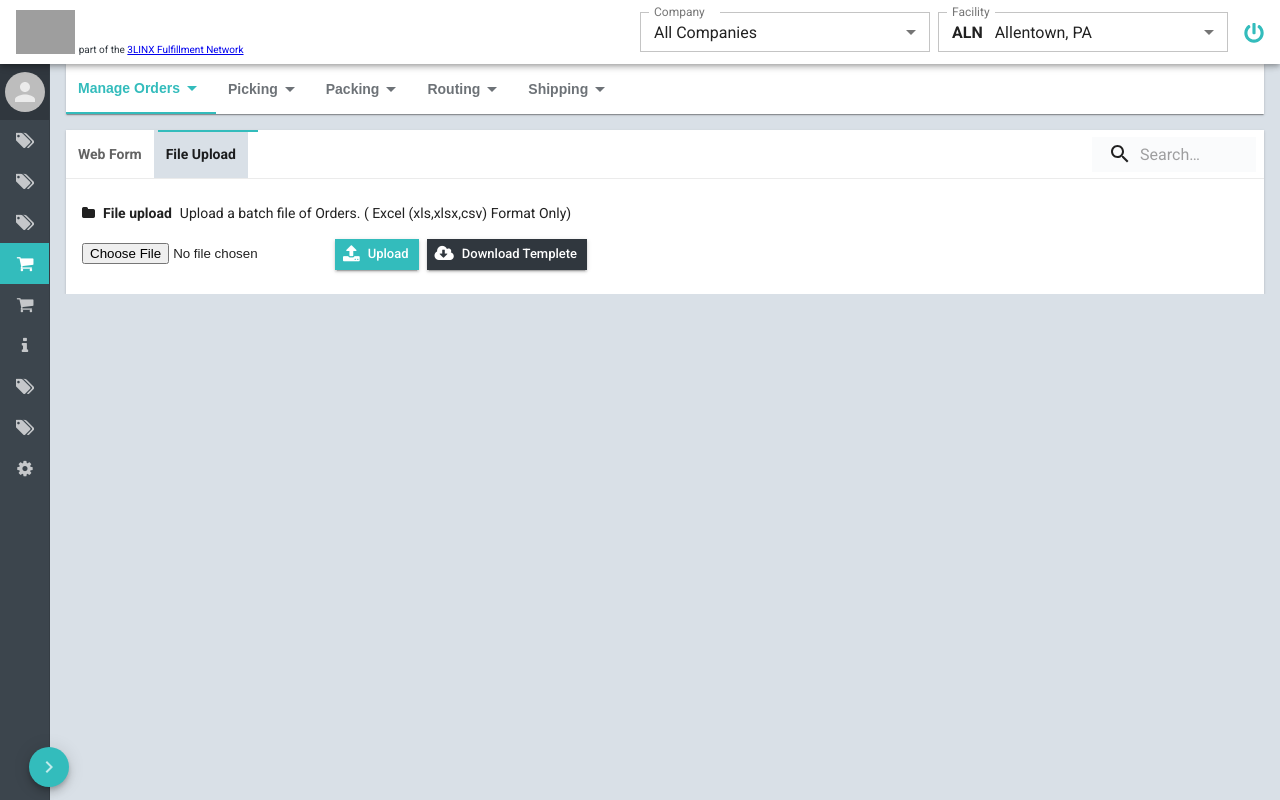
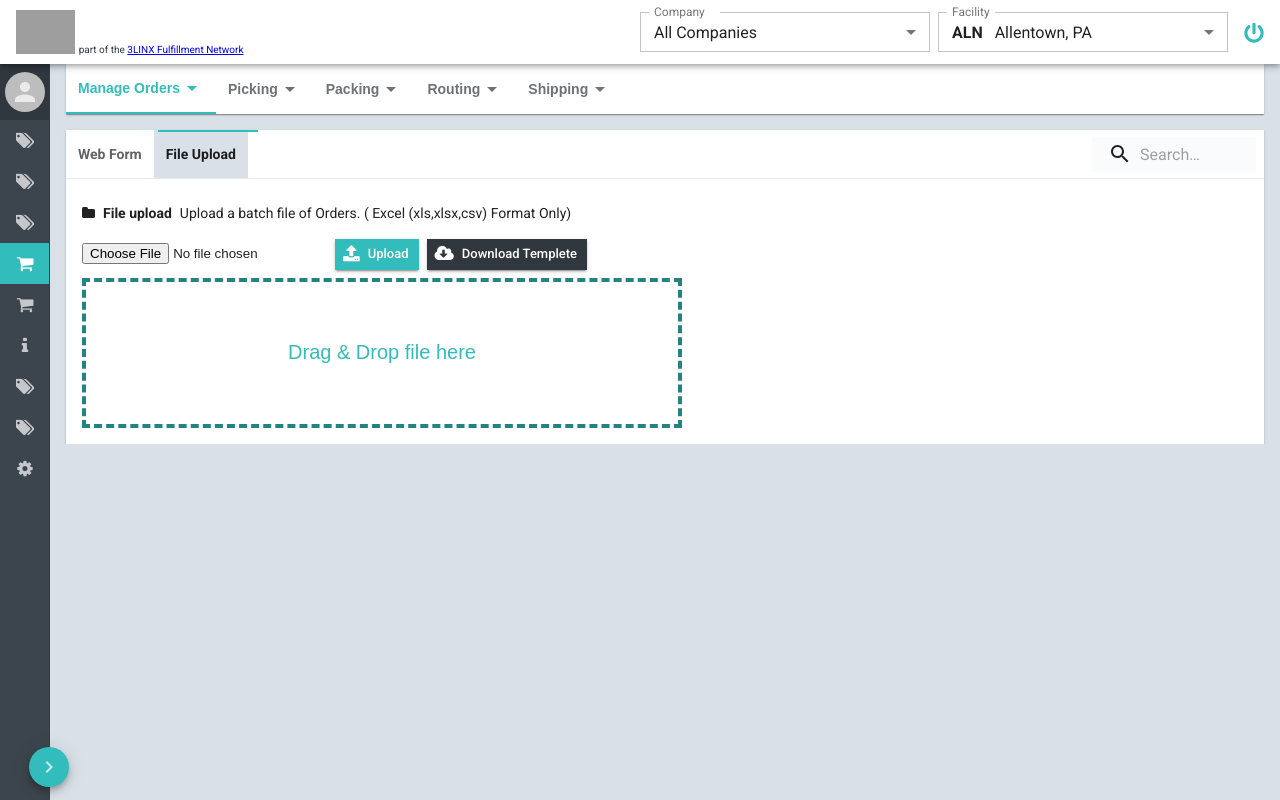
Before and after one commit to Deko898/warehouse, a React (Create React App) app: page /orders/manage-orders/create-order/upload in a window 1280 px wide. Built offline with nearby package versions, Linux system fonts and the light colour scheme; sample sign-in values are in the browser's storage; grey boxes are pictures that could not be loaded.

Commit message:
drag and drop component added for file uploads

```diff
--- /dev/null
+++ b/src/common/components/DropZone/DropZone.style.ts
@@ -0,0 +1,40 @@
+import { makeStyles, Theme, createStyles } from "@material-ui/core";
+
+export const useStyles = makeStyles((theme: Theme) =>
+    createStyles({
+        container: {
+            transform: 'translateY(-100 %)',
+            '& p': {
+                color: 'red',
+                textAlign: 'center'
+            }
+        },
+        dropContainer: {
+            display: 'flex',
+            alignItems: 'center',
+            justifyContent: 'center',
+            margin: 0,
+            width: '600px',
+            height: '150px',
+            border: `4px dashed ${theme.palette.primary.dark}`
+        },
+        dragEnter: {
+            border: `4px dashed ${theme.palette.primary.light}`
+        },
+        // uploadIcon: {
+        //     width: '50px',
+        //     height: '50px',
+        //     background: 'url(../images/upload.png) no-repeat center center',
+        //     backgroundSize: '100%',
+        //     textAlign: 'center',
+        //     margin: '0 auto',
+        //     paddingTop: '30px'
+        // },
+        dropMessage: {
+            textAlign: 'center',
+            color: theme.palette.primary.main,
+            fontFamily: 'Arial',
+            fontSize: '20px'
+        }
+    })
+);
--- /dev/null
+++ b/src/common/components/DropZone/DropZone.tsx
@@ -0,0 +1,59 @@
+import React from "react";
+import { useStyles } from "./DropZone.style";
+import clsx from "clsx";
+
+interface IProps {
+  handleFileDrop: Function;
+}
+
+const DropZone = ({ handleFileDrop }: IProps) => {
+  const classes = useStyles();
+  const [isEntered, handleEnteredState] = React.useState(false);
+
+  const dragOver = (e: any) => {
+    e.preventDefault();
+    handleEnteredState(true);
+  };
+
+  const dragEnter = (e: any) => {
+    e.preventDefault();
+    handleEnteredState(true);
+  };
+
+  const dragLeave = (e: any) => {
+    e.preventDefault();
+    handleEnteredState(false);
+  };
+
+  const fileDrop = (e: any) => {
+    e.preventDefault();
+    const files = e.dataTransfer.files;
+    handleFileDrop(files);
+  };
+
+  //   classNames({
+  //     'btn': true,
+  //     'btn-pressed': this.state.isPressed,
+  //     'btn-over': !this.state.isPressed && this.state.isHovered
+  //   })
+
+  return (
+    <div className={classes.container}>
+      <div
+        className={clsx(classes.dropContainer, {
+          [classes.dragEnter]: isEntered,
+        })}
+        onDragOver={dragOver}
+        onDragEnter={dragEnter}
+        onDragLeave={dragLeave}
+        onDrop={fileDrop}
+      >
+        <div className={classes.dropMessage}>
+          {/* <div className={classes.uploadIcon}></div> */}
+          Drag & Drop file here
+        </div>
+      </div>
+    </div>
+  );
+};
+export default DropZone;
--- a/src/features/orders/containers/FileUpload/FileUpload.tsx
+++ b/src/features/orders/containers/FileUpload/FileUpload.tsx
@@ -1,10 +1,20 @@
-import React from "react";
+import React, { useRef } from "react";
 import { withRouter } from "react-router-dom";
 import { Button } from "@material-ui/core";
 import { useStyles } from "./fileUpload.styles";
+import DropZone from "../../../../common/components/DropZone/DropZone";
 
 function CreateOrder() {
   const classes = useStyles();
+
+  const handleFileDrop = (e: any) => {
+    console.log(fileInputRef.current, "EEE");
+    // fileInputRef.current
+    fileInputRef.current.files = e;
+  };
+
+  const fileInputRef: any = useRef();
+
   return (
     <div className={classes.uploadContainer}>
       <div className={classes.uploadContent}>
@@ -17,13 +27,19 @@ function CreateOrder() {
         </span>
       </div>
       <div className={classes.uploadContent}>
-        <input id="contained-input-file" type="file" accept=".xls,.xlsx,.csv" />
         <input
+          id="contained-input-file"
+          type="file"
           accept=".xls,.xlsx,.csv"
+          ref={fileInputRef}
+        />
+        {/* <input
+          accept=".xls,.xlsx,.csv"
+          ref={fileInputRef}
           className={classes.input}
           id="contained-button-file"
           type="file"
-        />
+        /> */}
         <label htmlFor="contained-button-file">
           <Button
             size="small"
@@ -44,12 +60,15 @@ function CreateOrder() {
             variant="contained"
             component="span"
             className={classes.button}
-            startIcon={<i className="fa fa-cloud-download" aria-hidden="true"></i>}
+            startIcon={
+              <i className="fa fa-cloud-download" aria-hidden="true"></i>
+            }
           >
             Download Templete
           </Button>
         </label>
       </div>
+      <DropZone handleFileDrop={handleFileDrop} />
     </div>
   );
 }
--- a/src/features/orders/containers/FileUpload/fileUpload.styles.ts
+++ b/src/features/orders/containers/FileUpload/fileUpload.styles.ts
@@ -4,6 +4,10 @@ export const useStyles = makeStyles((theme: Theme) =>
   createStyles({
     uploadContainer: {
       padding: theme.spacing(2),
+      '& .dropContainer': {
+        marginTop: theme.spacing(1)
+      }
+
     },
     uploadContent: {
       padding: theme.spacing(1, 0),
```
Lines whose indentation alone changed are shown as unchanged.
